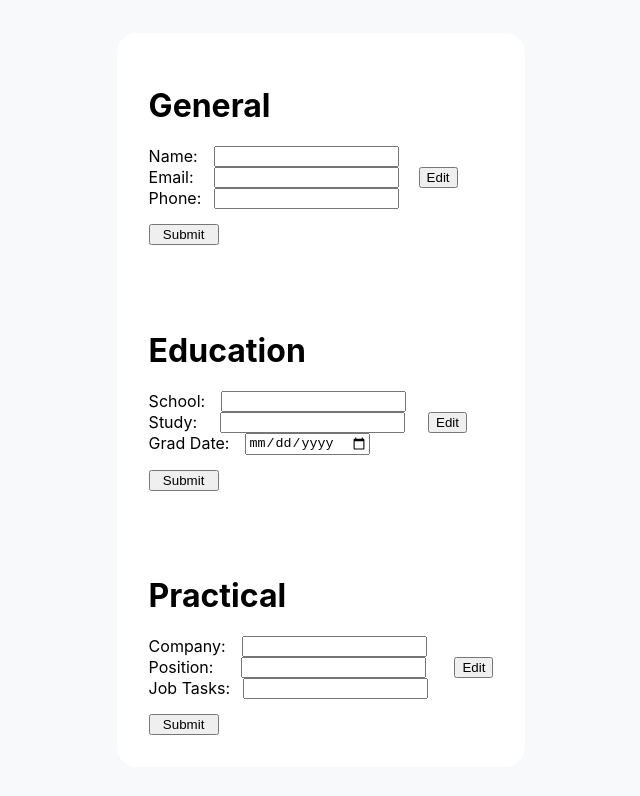
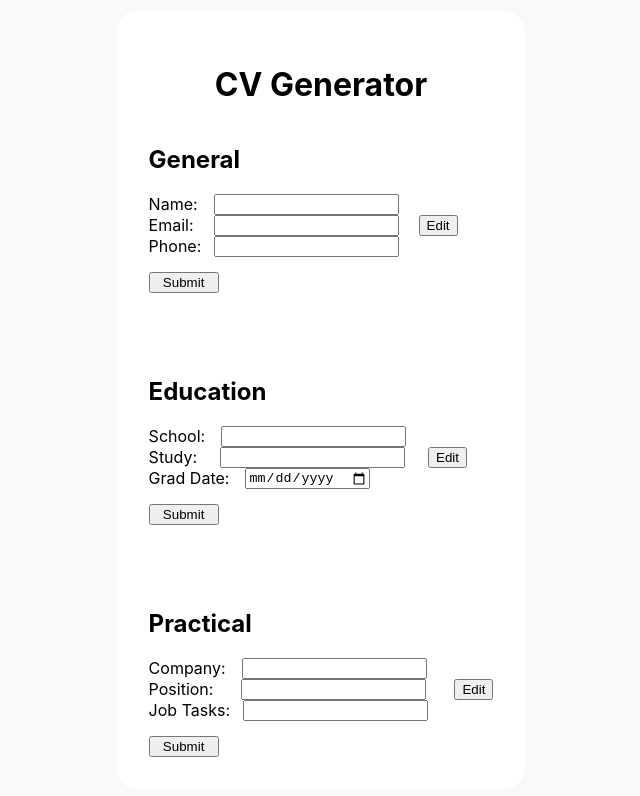
Before and after one commit to gio437/cv-project-react, a React (Create React App) app: page / in a window 1280 px wide. Shown: the top 796 px of the page, without its empty margins (319-959 px from the left). Built offline with nearby package versions, Linux system fonts and the light colour scheme.

Commit message:
changed headers

```diff
--- a/src/General.js
+++ b/src/General.js
@@ -76,7 +76,7 @@ function Education() {
 
     return (
     <div className='education'>
-           <h1>Education</h1>
+           <h2>Education</h2>
             <label className='schoolLabel'>
                 School:
                 <input type='text' className='school'></input>
@@ -168,7 +168,7 @@ function Practical() {
 
     return (
     <div className='practical'>
-           <h1>Practical</h1>
+           <h2>Practical</h2>
             <label className='companyLabel'>
                 Company:
                 <input type='text' className='company'></input>
@@ -269,7 +269,8 @@ function General() {
     return (
         <div className='general'>
            {/* <button className='preview' onClick={ShowPreview}>Preview</button> */}
-           <h1>General</h1>
+           <h1>CV Generator</h1>
+           <h2>General</h2>
             <label className='nameLabel'>
                 Name:
                 <input type='text' className='name'></input>
--- a/src/index.css
+++ b/src/index.css
@@ -12,6 +12,11 @@ body {
     sans-serif;
   -webkit-font-smoothing: antialiased;
   -moz-osx-font-smoothing: grayscale;
+}
+
+h1 {
+  display: flex;
+  justify-content: center;
 }
 
 code {
```
Also changed, not shown: 1 other file (tests, documents, lock files or other folders).
